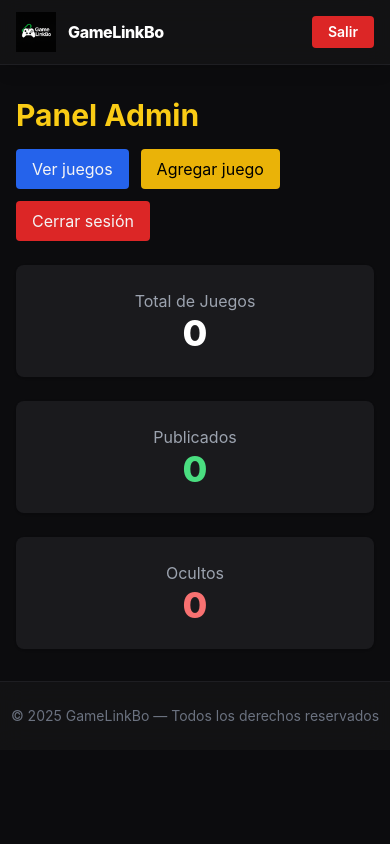
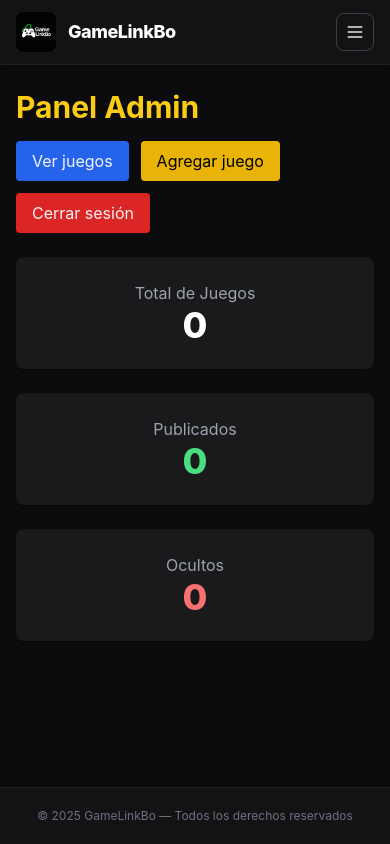
Before and after one commit to ADH3X/GameLinkBo, a Flask app: page /admin/dashboard in a window 390 px wide. Run offline with Flask 3, Linux system fonts and the light colour scheme; a user stored in the database is signed in; data that the repository does not hold is empty; some libraries are stand-ins or nearby versions.

Commit message:
ESCALADOaaaaa

```diff
--- a/templates/layout.html
+++ b/templates/layout.html
@@ -1,11 +1,10 @@
 <!DOCTYPE html>
 <html lang="es">
 <head>
-  <meta charset="UTF-8" />
-  <meta name="viewport" content="width=device-width, initial-scale=1.0" />
+  <meta charset="UTF-8">
+  <meta name="viewport" content="width=device-width, initial-scale=1.0">
   <title>GameLinkBo</title>
 
-  <!-- Tailwind (para todo lo demás que uses) -->
   <script src="https://cdn.tailwindcss.com"></script>
 
   <style>
@@ -16,17 +15,17 @@
       margin:0;
     }
 
-    /* NAV con efecto glass */
-    .glass-nav{
-      background: rgba(20,20,22,0.85);
+    /* HEADER GLASS */
+    .glass-nav {
+      background: rgba(20,20,22,0.9);
       backdrop-filter: blur(12px);
     }
 
-    /* GRID DE JUEGOS (úsalo en home/catalog) */
+    /* GRID DE JUEGOS (para templates hijos) */
     .games-grid{
       display:grid;
-      grid-template-columns:repeat(auto-fit, minmax(230px, 1fr));
-      gap:1.25rem;
+      grid-template-columns:repeat(auto-fit, minmax(220px, 1fr));
+      gap:1rem;
     }
 
     .game-card{
@@ -45,7 +44,7 @@
     }
 
     .game-body{
-      padding:.8rem .95rem 1rem;
+      padding:.75rem .9rem 1rem;
     }
 
     .game-title{
@@ -60,13 +59,10 @@
       margin-top:.5rem;
     }
 
-    /* ------------- MOBILE ------------- */
+    /* BREAKPOINTS MÓVIL */
     @media (max-width:640px){
-
-      /* el contenedor del header ya lleva flex-wrap en HTML,
-         aquí sólo afinamos tamaños */
-      .brand-text{
-        font-size:1rem;
+      .games-grid{
+        grid-template-columns:1fr;
       }
 
       .game-card{
@@ -80,44 +76,37 @@
   </style>
 </head>
 
-<body>
+<body class="min-h-screen flex flex-col">
 
   <!-- HEADER -->
   <header class="glass-nav shadow-lg sticky top-0 z-50 border-b border-[#1e1e22]">
-    <div class="max-w-7xl mx-auto flex flex-wrap items-center justify-between gap-3 py-3 px-4 sm:py-4 sm:px-6">
+    <div class="max-w-7xl mx-auto flex items-center justify-between py-3 px-4 sm:px-6">
 
-      <!-- LEFT: LOGO + NAV -->
-      <div class="flex items-center gap-4 min-w-0">
+      <!-- LEFT SECTION -->
+      <div class="flex items-center gap-4 sm:gap-6">
         <!-- LOGO -->
-        <a href="{{ url_for('home') }}" class="flex items-center gap-3 group min-w-0">
-          <img src="{{ url_for('static', filename='uploads/logo/gamelinkbo.png') }}"
-               class="w-10 h-10 sm:w-11 sm:h-11 object-contain flex-shrink-0"
-               alt="GameLinkBo">
-          <span class="brand-text text-white font-extrabold tracking-tight group-hover:text-yellow-400 transition truncate">
+        <a href="/" class="flex items-center gap-3 group min-w-0">
+          <img src="/static/uploads/logo/gamelinkbo.png" class="w-10 h-10 sm:w-11 sm:h-11 object-contain rounded-lg">
+          <span class="text-white text-lg sm:text-2xl font-extrabold tracking-tight truncate group-hover:text-yellow-400 transition">
             GameLinkBo
           </span>
         </a>
 
         <!-- NAV DESKTOP -->
-        <nav class="hidden md:flex items-center gap-6 text-gray-300 text-[15px] ml-4">
-          <a href="{{ url_for('catalog') }}" class="hover:text-yellow-400 transition font-semibold">
-            Catálogo
-          </a>
+        <nav class="hidden md:flex items-center gap-6 text-gray-300 text-[15px]">
+          <a href="/games" class="hover:text-yellow-400 transition font-semibold">Catálogo</a>
 
           {% if session.user_id %}
-            <a href="{{ url_for('admin_dashboard') }}" class="hover:text-yellow-400 transition">
-              Panel
-            </a>
-            <a href="{{ url_for('admin_games') }}" class="hover:text-yellow-400 transition">
-              Juegos
-            </a>
+            <a href="/admin/dashboard" class="hover:text-yellow-400 transition">Panel</a>
+            <a href="/admin/games" class="hover:text-yellow-400 transition">Juegos</a>
           {% endif %}
         </nav>
       </div>
 
-      <!-- SEARCH (oculto en móvil para no saturar la barra) -->
-      <form action="{{ url_for('catalog') }}" method="get"
-            class="hidden md:block w-full md:w-1/3 order-3 md:order-none">
+      <!-- RIGHT SECTION / DESKTOP -->
+      <div class="hidden md:flex items-center gap-4">
+        <!-- SEARCH DESKTOP -->
+        <form action="/games" method="get" class="w-72">
           <input
             type="text"
             name="q"
@@ -127,38 +116,81 @@
           >
         </form>
 
-      <!-- RIGHT: BOTÓN ADMIN / SALIR -->
-      <div class="flex items-center gap-3 ml-auto order-2 md:order-none">
         {% if session.user_id %}
-          <a href="{{ url_for('admin_logout') }}"
-             class="bg-red-600 px-4 py-1.5 rounded font-semibold text-white text-sm hover:bg-red-700 transition whitespace-nowrap">
+          <a href="/admin/logout" class="bg-red-600 px-4 py-1.5 rounded font-semibold text-white hover:bg-red-700 transition text-sm">
             Salir
           </a>
         {% else %}
-          <a href="{{ url_for('admin_login') }}"
-             class="text-gray-300 hover:text-yellow-400 transition font-semibold text-sm whitespace-nowrap">
+          <a href="/admin/login" class="text-gray-300 hover:text-yellow-400 transition font-semibold text-sm">
             Admin
           </a>
         {% endif %}
       </div>
 
+      <!-- BOTÓN MENÚ MÓVIL -->
+      <button
+        id="mobile-menu-toggle"
+        class="md:hidden inline-flex items-center justify-center p-2 rounded-lg border border-gray-700 text-gray-200 hover:bg-gray-800"
+        aria-label="Abrir menú"
+      >
+        <svg xmlns="http://www.w3.org/2000/svg" class="h-5 w-5" viewBox="0 0 24 24" fill="none" stroke="currentColor">
+          <path stroke-linecap="round" stroke-linejoin="round" stroke-width="2" d="M4 6h16M4 12h16M4 18h16"/>
+        </svg>
+      </button>
+
+    </div>
+
+    <!-- MENÚ MÓVIL -->
+    <div id="mobile-menu" class="md:hidden hidden border-t border-[#1e1e22]">
+      <div class="px-4 py-3 space-y-3">
+
+        <!-- BUSCADOR MÓVIL -->
+        <form action="/games" method="get">
+          <input
+            type="text"
+            name="q"
+            placeholder="Buscar juegos..."
+            class="w-full px-3 py-2 rounded-lg bg-[#1b1b20] text-gray-200
+                   border border-gray-700 focus:ring-2 focus:ring-yellow-500 outline-none text-sm"
+          >
+        </form>
+
+        <!-- LINKS MÓVIL -->
+        <nav class="flex flex-col gap-2 text-sm text-gray-200">
+          <a href="/games" class="py-1 hover:text-yellow-400 font-semibold">Catálogo</a>
+
+          {% if session.user_id %}
+            <a href="/admin/dashboard" class="py-1 hover:text-yellow-400">Panel</a>
+            <a href="/admin/games" class="py-1 hover:text-yellow-400">Juegos</a>
+            <a href="/admin/logout" class="mt-2 inline-flex items-center justify-center px-3 py-1.5 rounded-lg bg-red-600 text-xs font-semibold text-white hover:bg-red-700">
+              Salir
+            </a>
+          {% else %}
+            <a href="/admin/login" class="mt-1 inline-flex items-center justify-center px-3 py-1.5 rounded-lg border border-gray-600 text-xs font-semibold hover:border-yellow-400 hover:text-yellow-400">
+              Admin
+            </a>
+          {% endif %}
+        </nav>
+      </div>
     </div>
   </header>
 
   <!-- MAIN CONTENT -->
-  <main class="max-w-7xl mx-auto py-8 sm:py-10 px-4 sm:px-6">
+  <main class="flex-1 max-w-7xl mx-auto w-full py-6 sm:py-10 px-4 sm:px-6">
 
     <!-- FLASH MESSAGES -->
     {% with messages = get_flashed_messages(with_categories=true) %}
       {% if messages %}
+        <div class="space-y-2 mb-4 sm:mb-6">
           {% for category, msg in messages %}
-          <div class="mb-4 p-3 rounded text-sm
+            <div class="p-3 rounded text-sm
               {% if category == 'error' %}bg-red-700
               {% elif category == 'success' %}bg-green-700
               {% else %}bg-gray-700{% endif %}">
               {{ msg }}
             </div>
           {% endfor %}
+        </div>
       {% endif %}
     {% endwith %}
 
@@ -166,9 +198,20 @@
   </main>
 
   <!-- FOOTER -->
-  <footer class="glass-nav py-6 text-center text-sm text-gray-500 border-t border-[#1e1e22]">
+  <footer class="glass-nav py-5 text-center text-xs sm:text-sm text-gray-500 border-t border-[#1e1e22] mt-6">
     © 2025 GameLinkBo — Todos los derechos reservados
   </footer>
 
+  <script>
+    const toggle = document.getElementById('mobile-menu-toggle');
+    const menu   = document.getElementById('mobile-menu');
+
+    if (toggle && menu) {
+      toggle.addEventListener('click', () => {
+        menu.classList.toggle('hidden');
+      });
+    }
+  </script>
+
 </body>
 </html>
```
Also changed, not shown: templates/store/home.html (+0 -19 lines). Lines whose indentation alone changed are shown as unchanged.
